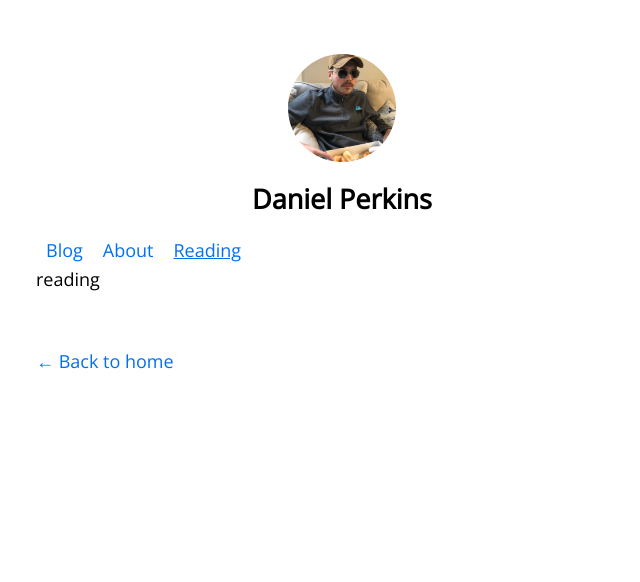
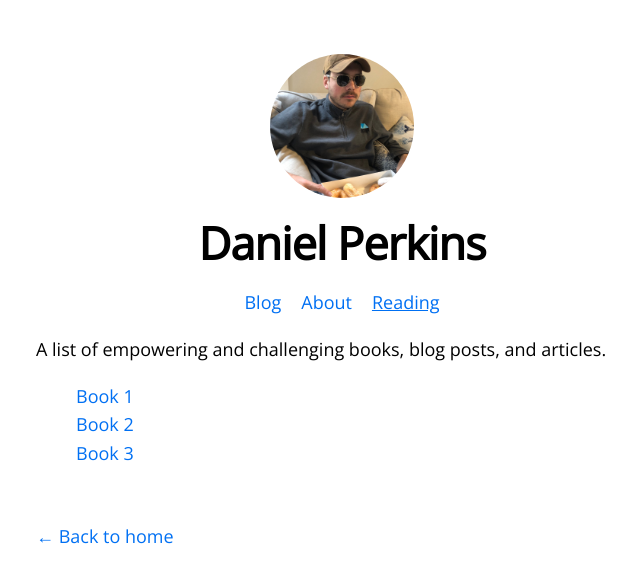
Before and after one commit to danielperkinsii/blog, a Next.js app in the folder nextjs-blog/: page /reading in a window 1280 px wide. Shown: the top 582 px of the page, without its empty margins (298-938 px from the left). Built offline with nearby package versions, Linux system fonts and the light colour scheme.

Commit message:
fixes profile image sizing

```diff
--- a/nextjs-blog/components/activeLink.js
+++ b/nextjs-blog/components/activeLink.js
@@ -2,19 +2,18 @@ import { useRouter } from 'next/router'
 import Link from 'next/link'
 import utilStyles from '../styles/utils.module.css'
 
-export default function ActiveLink({ children, href }) {
+export default function ActiveLink({ children, hrefLink }) {
   const router = useRouter()
-  const selected = router.asPath === href ? utilStyles.selected : ''
-
+  const selected = router.asPath === hrefLink ? utilStyles.selected : ''
 
   const handleClick = (e) => {
     e.preventDefault()
-    router.push(href)
+    router.push(hrefLink)
   }
 
   return (
     <>
-        <a href={href} onClick={handleClick} className={`${utilStyles.marginSides10px} ${selected}`}>
+        <a href={hrefLink} onClick={handleClick} className={`${utilStyles.marginSides10px} ${selected}`}>
             {children}
         </a>
     </>
--- a/nextjs-blog/components/header.js
+++ b/nextjs-blog/components/header.js
@@ -2,18 +2,19 @@
 import styles from './layout.module.css'
 import utilStyles from '../styles/utils.module.css'
 import Link from 'next/link'
+import { useRouter } from 'next/router'
 
 const name = 'Daniel Perkins'
 
-export default function Header({ home, about, reading }) {
+export default function Header() {
+  const router = useRouter()
   return (<header className={styles.header}>
-    { home || about || reading ? (
+    { router.asPath === '/' || router.asPath === '/about' || router.asPath === '/reading' ? (
       <>
         <img
           src="/images/profile.jpeg"
           className={`${styles.headerHomeImage} ${utilStyles.borderCircle} ${utilStyles.donutImgCrop}`}
-          alt={name}
-        />
+          alt={name}/>
         <h1 className={utilStyles.heading2Xl}>{name}</h1>
       </>
     ) : (
@@ -23,8 +24,7 @@ export default function Header({ home, about, reading }) {
             <img
               src="/images/profile.jpeg"
               className={`${styles.headerImage} ${utilStyles.borderCircle} ${utilStyles.donutImgCrop}`}
-              alt={name}
-            />
+              alt={name}/>
           </a>
         </Link>
         <h2 className={utilStyles.headingLg}>
--- a/nextjs-blog/components/nav.js
+++ b/nextjs-blog/components/nav.js
@@ -22,7 +22,7 @@ export default function nav() {
         <>
             <nav>
                 {routes.map( routeOption => (
-                    <ActiveLink key={routeOption.pageName} href={routeOption.route} pageName={routeOption.pageName}>
+                    <ActiveLink key={routeOption.pageName} hrefLink={routeOption.route} pageName={routeOption.pageName}>
                         {routeOption.pageName}
                     </ActiveLink>
                 ))}
--- a/nextjs-blog/pages/about.js
+++ b/nextjs-blog/pages/about.js
@@ -4,7 +4,7 @@ export default function About() {
     return (
         <>
             <Layout about>
-                something
+                <p>Hi, I'm Daniel.</p>
             </Layout>
         </>
     )
--- a/nextjs-blog/pages/index.js
+++ b/nextjs-blog/pages/index.js
@@ -22,7 +22,7 @@ export default function Home({ allPostsData }) {
         <link rel="icon" href="/favicon.ico" />
       </Head>
       <section>
-        <p className={utilStyles.headingMd}>{quote}</p>
+        <p>{quote}</p>
       </section>
       <section className={`${utilStyles.headingMd} ${utilStyles.padding1px}`}>
         <h2 className={utilStyles.headingLg}>Blog</h2>
@@ -39,7 +39,6 @@ export default function Home({ allPostsData }) {
             </li>
           ))}
         </ul>
-
       </section>
     </Layout>
   )
--- a/nextjs-blog/pages/reading.js
+++ b/nextjs-blog/pages/reading.js
@@ -4,7 +4,12 @@ export default function Reading() {
     return (
         <>
             <Layout reading>
-                reading
+                <p>A list of empowering and challenging books, blog posts, and articles.</p>
+                <ul>
+                    <li><a href='#'>Book 1</a></li>
+                    <li><a href='#'>Book 2</a></li>
+                    <li><a href='#'>Book 3</a></li>
+                </ul>
             </Layout>
         </>
     )
--- a/nextjs-blog/styles/global.css
+++ b/nextjs-blog/styles/global.css
@@ -24,3 +24,12 @@ img {
   max-width: 100%;
   display: block;
 }
+
+nav {
+  width: 100%;
+  text-align: center;
+}
+
+li {
+  list-style: none;
+}
```
Also changed, not shown: nextjs-blog/styles/utils.module.css (indentation only). Lines whose indentation alone changed are shown as unchanged.
